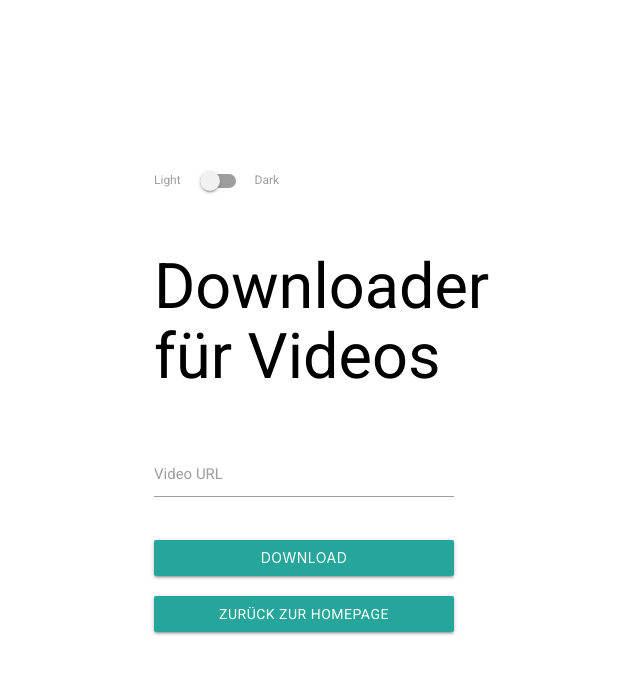
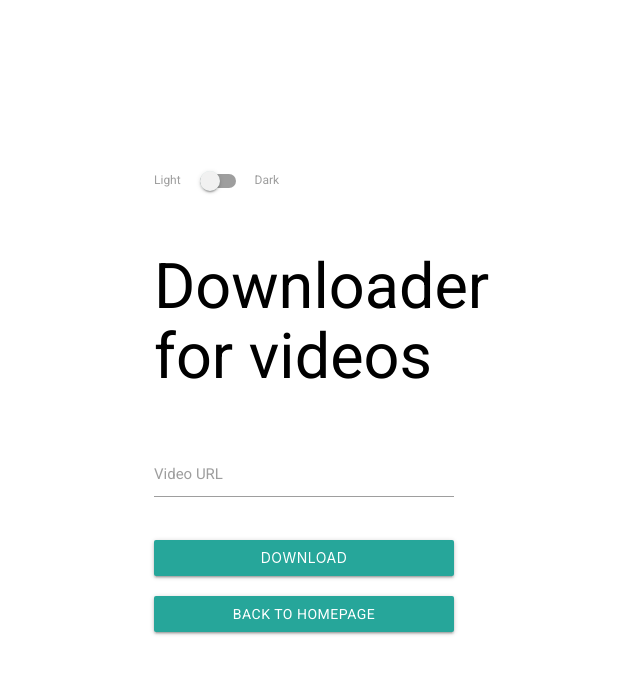
Before and after one commit to MyGodItsFull0fStars/VidStream, a FastAPI app: page /download in a window 1280 px wide. Shown: the top 674 px of the page, without its empty margins (336-976 px from the left). Run offline with FastAPI, Linux system fonts and the light colour scheme.

Commit message:
Chnaged language

```diff
--- a/fast-server/static/templates/download.html
+++ b/fast-server/static/templates/download.html
@@ -50,7 +50,7 @@
         Dark
       </label>
     </div>
-    <h1 class="header">Downloader für Videos</h1>
+    <h1 class="header">Downloader for videos</h1>
     <div class="input-field">
       <input id="text" type="text" class="validate">
       <label for="text">Video URL</label>
@@ -59,7 +59,7 @@
       <i class="material-icons right"></i>
     </button>
 
-    <a href="http://127.0.0.1:8000/" class="btn waves-effect waves-light">Zurück zur Homepage</a>
+    <a href="http://127.0.0.1:8000/" class="btn waves-effect waves-light">Back to Homepage</a>
   </div>
 
   <script>
```
